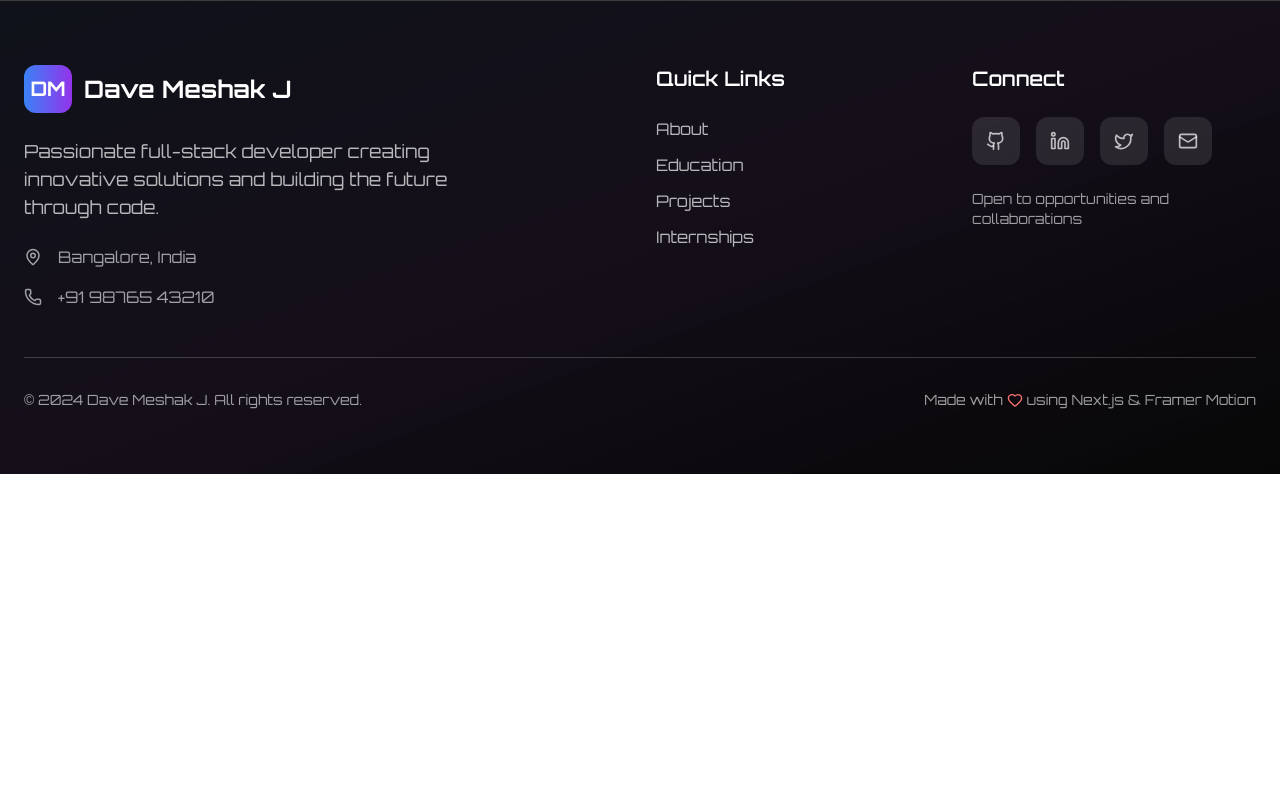
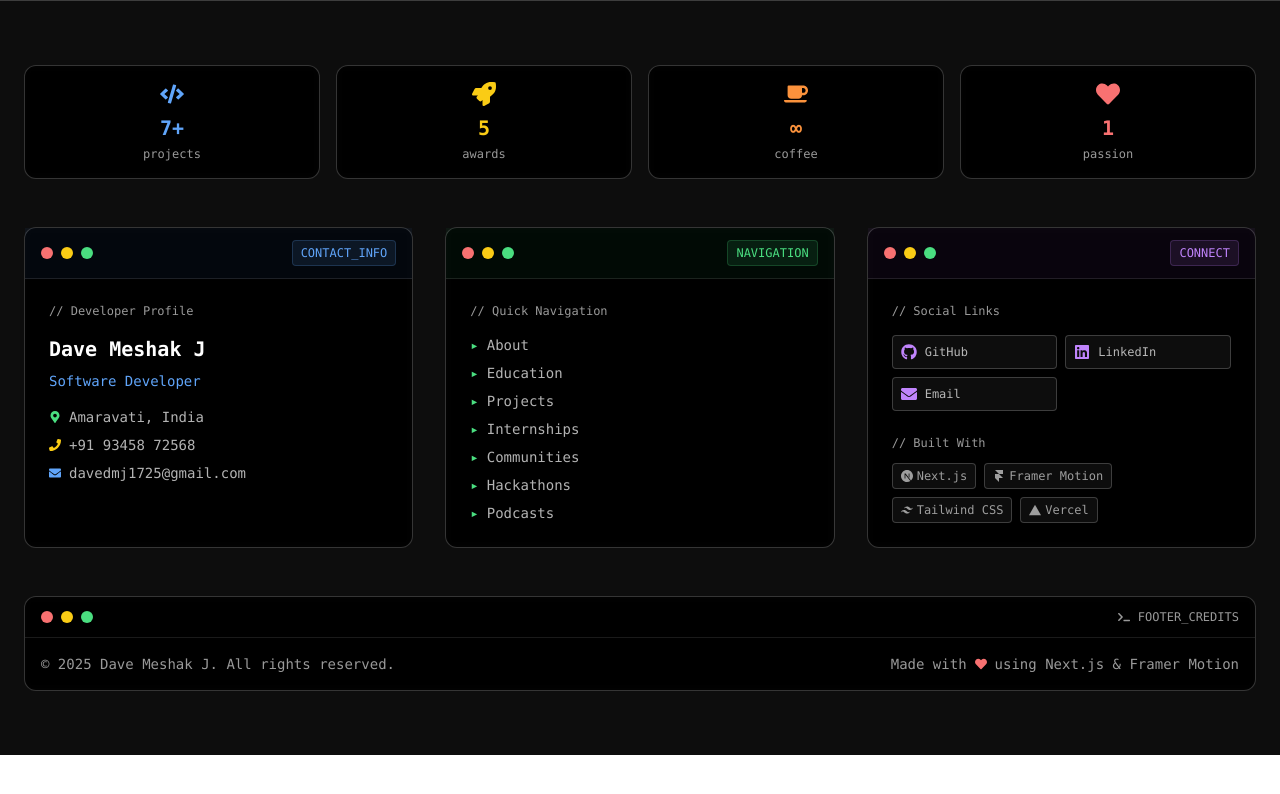
Before and after one commit to dave1725/readme, a Next.js app: page /footer in a window 1280 px wide. Shown: the top 794 px of the page. Built offline with nearby package versions, Linux system fonts and the light colour scheme.

Commit message:
feat: add footer

```diff
--- a/app/communities/page.jsx
+++ b/app/communities/page.jsx
@@ -22,7 +22,7 @@ const communityStats = [
   },
   {
     icon: FaTrophy,
-    number: "5+",
+    number: "4",
     label: "projects.delivered",
     color: "text-yellow-400",
     bgColor: "bg-yellow-500/10",
--- a/app/footer/page.jsx
+++ b/app/footer/page.jsx
@@ -1,119 +1,247 @@
 "use client";
 import React from 'react';
 import { motion } from 'framer-motion';
-import { Github, Linkedin, Twitter, Mail, MapPin, Phone, Heart } from 'lucide-react';
+import { FaGithub, FaLinkedin, FaTwitter, FaEnvelope, FaMapMarkerAlt, FaPhone, FaHeart, FaTerminal, FaCode, FaCoffee, FaRocket } from 'react-icons/fa';
+import { SiNextdotjs, SiFramer, SiTailwindcss, SiVercel } from 'react-icons/si';
 
 const Footer = () => {
   const socialLinks = [
-    { icon: Github, href: "https://github.com/dave1725", label: "GitHub" },
-    { icon: Linkedin, href: "https://linkedin.com/in/davemeshak", label: "LinkedIn" },
-    { icon: Twitter, href: "https://twitter.com/davemeshak", label: "Twitter" },
-    { icon: Mail, href: "mailto:davemeshak@gmail.com", label: "Email" }
+    { icon: FaGithub, href: "https://github.com/dave1725", label: "GitHub" },
+    { icon: FaLinkedin, href: "https://www.linkedin.com/in/dave-meshak-j-6801b2204/", label: "LinkedIn" },
+    { icon: FaEnvelope, href: "mailto:davedmj1725@gmail.com", label: "Email" }
   ];
 
   const quickLinks = [
     { name: "About", href: "#about" },
     { name: "Education", href: "#education" },
     { name: "Projects", href: "#projects" },
-    { name: "Internships", href: "#internships" }
+    { name: "Internships", href: "#internships" },
+    { name: "Communities", href: "#communities" },
+    { name: "Hackathons", href: "#hackathons" },
+    { name: "Podcasts", href: "#podcasts" }
+  ];
+
+  const techStack = [
+    { icon: SiNextdotjs, name: "Next.js" },
+    { icon: SiFramer, name: "Framer Motion" },
+    { icon: SiTailwindcss, name: "Tailwind CSS" },
+    { icon: SiVercel, name: "Vercel" }
+  ];
+
+  const footerStats = [
+    { icon: FaCode, number: "7+", label: "projects", color: "text-blue-400" },
+    { icon: FaRocket, number: "5", label: "awards", color: "text-yellow-400" },
+    { icon: FaCoffee, number: "∞", label: "coffee", color: "text-orange-400" },
+    { icon: FaHeart, number: "1", label: "passion", color: "text-red-400" }
   ];
 
   return (
-    <footer className="relative bg-black/95 backdrop-blur-lg border-t border-white/20">
-      {/* Decorative gradient */}
-      <div className="absolute inset-0 bg-gradient-to-br from-blue-900/20 via-purple-900/20 to-black opacity-50" />
-
-      <div className="relative max-w-7xl mx-auto px-6 py-16">
-        <div className="grid md:grid-cols-2 lg:grid-cols-4 gap-8">
-          {/* Brand Section */}
+    <footer className="relative w-full bg-black/95 backdrop-blur-lg border-t border-white/20 py-16">
+      <div className="max-w-7xl mx-auto px-6">
+        {/* Terminal-style Stats */}
         <motion.div
+          initial={{ opacity: 0, y: 30 }}
+          animate={{ opacity: 1, y: 0 }}
+          transition={{ duration: 0.8 }}
+          className="grid grid-cols-4 gap-4 mb-12"
+        >
+          {footerStats.map((stat, index) => (
+            <motion.div
+              key={index}
               initial={{ opacity: 0, y: 20 }}
               animate={{ opacity: 1, y: 0 }}
-            className="lg:col-span-2"
+              transition={{ duration: 0.6, delay: index * 0.1 }}
+              className="flex flex-col items-center p-4 rounded-xl border border-white/20 bg-black/50 backdrop-blur-sm hover:scale-105 transition-transform duration-300"
             >
-            <div className="flex items-center space-x-3 mb-6">
-              <div className="w-12 h-12 bg-gradient-to-r from-blue-500 to-purple-600 rounded-xl flex items-center justify-center">
-                <span className="text-white font-bold text-xl">DM</span>
+              <stat.icon className={`${stat.color} text-2xl mb-2`} />
+              <div className={`${stat.color} text-xl font-mono font-bold mb-1`}>
+                {stat.number}
               </div>
-              <h3 className="text-2xl font-bold text-white">Dave Meshak J</h3>
+              <div className="text-white/60 font-mono text-xs">
+                {stat.label}
               </div>
-            <p className="text-white/70 text-lg mb-6 max-w-md">
-              Passionate full-stack developer creating innovative solutions and building the future through code.
+            </motion.div>
+          ))}
+        </motion.div>
+
+        {/* Main Footer Content */}
+        <div className="grid md:grid-cols-3 gap-8 mb-12">
+          {/* Profile Terminal */}
+          <motion.div
+            initial={{ opacity: 0, x: -30 }}
+            animate={{ opacity: 1, x: 0 }}
+            transition={{ duration: 0.8, delay: 0.2 }}
+            className="relative flex flex-col border border-white/20 rounded-xl bg-black/50 backdrop-blur-sm"
+          >
+            {/* Terminal Header */}
+            <div className="flex items-center justify-between px-4 py-3 border-b border-white/10 bg-blue-500/5">
+              <div className="flex gap-2">
+                <div className="w-3 h-3 bg-red-400 rounded-full"></div>
+                <div className="w-3 h-3 bg-yellow-400 rounded-full"></div>
+                <div className="w-3 h-3 bg-green-400 rounded-full"></div>
+              </div>
+              <span className="text-xs font-mono text-blue-400 bg-blue-400/10 px-2 py-1 rounded border border-blue-400/20">
+                CONTACT_INFO
+              </span>
+            </div>
+
+            {/* Profile Content */}
+            <div className="p-6">
+              <div className="font-mono text-white/60 text-xs mb-4">
+                {"// Developer Profile"}
+              </div>
+              <h3 className="text-xl font-bold text-white mb-2 font-mono">
+                Dave Meshak J
+              </h3>
+              <p className="text-blue-400 font-mono text-sm mb-4">
+                Software Developer
               </p>
-            <div className="flex items-center space-x-4 text-white/60 mb-4">
-              <MapPin size={18} />
-              <span>Bangalore, India</span>
+              <div className="space-y-2 text-sm">
+                <div className="flex items-center gap-2 text-white/70 font-mono">
+                  <FaMapMarkerAlt className="text-green-400" size={12} />
+                  <span>Amaravati, India</span>
                 </div>
-            <div className="flex items-center space-x-4 text-white/60">
-              <Phone size={18} />
-              <span>+91 98765 43210</span>
+                <div className="flex items-center gap-2 text-white/70 font-mono">
+                  <FaPhone className="text-yellow-400" size={12} />
+                  <span>+91 93458 72568</span>
+                </div>
+                <div className="flex items-center gap-2 text-white/70 font-mono">
+                  <FaEnvelope className="text-blue-400" size={12} />
+                  <span>davedmj1725@gmail.com</span>
+                </div>
+              </div>
             </div>
           </motion.div>
 
-          {/* Quick Links */}
+          {/* Navigation Terminal */}
           <motion.div
-            initial={{ opacity: 0, y: 20 }}
+            initial={{ opacity: 0, y: 30 }}
             animate={{ opacity: 1, y: 0 }}
-            transition={{ delay: 0.1 }}
+            transition={{ duration: 0.8, delay: 0.4 }}
+            className="relative flex flex-col border border-white/20 rounded-xl bg-black/50 backdrop-blur-sm"
           >
-            <h4 className="text-xl font-semibold text-white mb-6">Quick Links</h4>
-            <ul className="space-y-3">
+            {/* Terminal Header */}
+            <div className="flex items-center justify-between px-4 py-3 border-b border-white/10 bg-green-500/5">
+              <div className="flex gap-2">
+                <div className="w-3 h-3 bg-red-400 rounded-full"></div>
+                <div className="w-3 h-3 bg-yellow-400 rounded-full"></div>
+                <div className="w-3 h-3 bg-green-400 rounded-full"></div>
+              </div>
+              <span className="text-xs font-mono text-green-400 bg-green-400/10 px-2 py-1 rounded border border-green-400/20">
+                NAVIGATION
+              </span>
+            </div>
+
+            {/* Navigation Content */}
+            <div className="p-6">
+              <div className="font-mono text-white/60 text-xs mb-4">
+                {"// Quick Navigation"}
+              </div>
+              <ul className="space-y-2">
                 {quickLinks.map((link, index) => (
                   <li key={index}>
                     <motion.a
                       href={link.href}
                       whileHover={{ x: 5 }}
-                    className="text-white/70 hover:text-white transition-all duration-300 flex items-center"
+                      className="text-white/70 hover:text-green-400 transition-all duration-300 flex items-center font-mono text-sm"
                     >
+                      <span className="text-green-400 mr-2">▸</span>
                       {link.name}
                     </motion.a>
                   </li>
                 ))}
               </ul>
+            </div>
           </motion.div>
 
-          {/* Social & Contact */}
+          {/* Social & Tech Terminal */}
           <motion.div
-            initial={{ opacity: 0, y: 20 }}
-            animate={{ opacity: 1, y: 0 }}
-            transition={{ delay: 0.2 }}
+            initial={{ opacity: 0, x: 30 }}
+            animate={{ opacity: 1, x: 0 }}
+            transition={{ duration: 0.8, delay: 0.6 }}
+            className="relative flex flex-col border border-white/20 rounded-xl bg-black/50 backdrop-blur-sm"
           >
-            <h4 className="text-xl font-semibold text-white mb-6">Connect</h4>
-            <div className="flex flex-wrap gap-4 mb-6">
+            {/* Terminal Header */}
+            <div className="flex items-center justify-between px-4 py-3 border-b border-white/10 bg-purple-500/5">
+              <div className="flex gap-2">
+                <div className="w-3 h-3 bg-red-400 rounded-full"></div>
+                <div className="w-3 h-3 bg-yellow-400 rounded-full"></div>
+                <div className="w-3 h-3 bg-green-400 rounded-full"></div>
+              </div>
+              <span className="text-xs font-mono text-purple-400 bg-purple-400/10 px-2 py-1 rounded border border-purple-400/20">
+                CONNECT
+              </span>
+            </div>
+
+            {/* Social & Tech Content */}
+            <div className="p-6">
+              <div className="font-mono text-white/60 text-xs mb-4">
+                {"// Social Links"}
+              </div>
+              <div className="grid grid-cols-2 gap-2 mb-6">
                 {socialLinks.map((social, index) => (
                   <motion.a
                     key={index}
                     href={social.href}
                     target="_blank"
                     rel="noopener noreferrer"
-                  whileHover={{ scale: 1.1 }}
+                    whileHover={{ scale: 1.05 }}
                     whileTap={{ scale: 0.95 }}
-                  className="w-12 h-12 bg-white/10 rounded-xl flex items-center justify-center text-white/70 hover:text-white hover:bg-white/20 transition-all duration-300"
-                  aria-label={social.label}
+                    className="flex items-center gap-2 p-2 rounded border border-white/20 bg-white/5 hover:bg-white/10 hover:border-purple-400/50 transition-all duration-300"
                   >
-                  <social.icon size={20} />
+                    <social.icon size={16} className="text-purple-400" />
+                    <span className="text-white/70 font-mono text-xs">{social.label}</span>
                   </motion.a>
                 ))}
               </div>
-            <p className="text-white/60 text-sm">
-              Open to opportunities and collaborations
-            </p>
+
+              <div className="font-mono text-white/60 text-xs mb-3">
+                {"// Built With"}
+              </div>
+              <div className="flex gap-2 flex-wrap">
+                {techStack.map((tech, index) => (
+                  <div
+                    key={index}
+                    className="flex items-center gap-1 px-2 py-1 rounded border border-white/20 bg-white/5"
+                  >
+                    <tech.icon size={12} className="text-white/60" />
+                    <span className="text-white/60 font-mono text-xs">{tech.name}</span>
+                  </div>
+                ))}
+              </div>
+            </div>
           </motion.div>
         </div>
 
-        {/* Bottom Bar */}
+        {/* Bottom Terminal Bar */}
         <motion.div
           initial={{ opacity: 0 }}
           animate={{ opacity: 1 }}
-          transition={{ delay: 0.5 }}
-          className="border-t border-white/20 mt-12 pt-8 flex flex-col md:flex-row justify-between items-center"
+          transition={{ delay: 0.8 }}
+          className="relative flex flex-col border border-white/20 rounded-xl bg-black/50 backdrop-blur-sm"
         >
-          <p className="text-white/60 text-sm mb-4 md:mb-0">
-            © 2024 Dave Meshak J. All rights reserved.
+          {/* Terminal Header */}
+          <div className="flex items-center justify-between px-4 py-3 border-b border-white/10">
+            <div className="flex gap-2">
+              <div className="w-3 h-3 bg-red-400 rounded-full"></div>
+              <div className="w-3 h-3 bg-yellow-400 rounded-full"></div>
+              <div className="w-3 h-3 bg-green-400 rounded-full"></div>
+            </div>
+            <div className="flex items-center gap-2">
+              <FaTerminal className="text-white/60" size={12} />
+              <span className="text-xs font-mono text-white/60">FOOTER_CREDITS</span>
+            </div>
+          </div>
+
+          {/* Footer Credits */}
+          <div className="p-4 flex flex-col md:flex-row justify-between items-center">
+            <p className="text-white/60 font-mono text-sm mb-2 md:mb-0">
+              {"© 2025 Dave Meshak J. All rights reserved."}
             </p>
-          <p className="text-white/60 text-sm flex items-center gap-1">
-            Made with <Heart size={16} className="text-red-400" /> using Next.js & Framer Motion
+            <p className="text-white/60 font-mono text-sm flex items-center gap-2">
+              {"Made with"} <FaHeart size={12} className="text-red-400" /> {"using Next.js & Framer Motion"}
             </p>
+          </div>
         </motion.div>
       </div>
     </footer>
```
Lines whose indentation alone changed are shown as unchanged.
